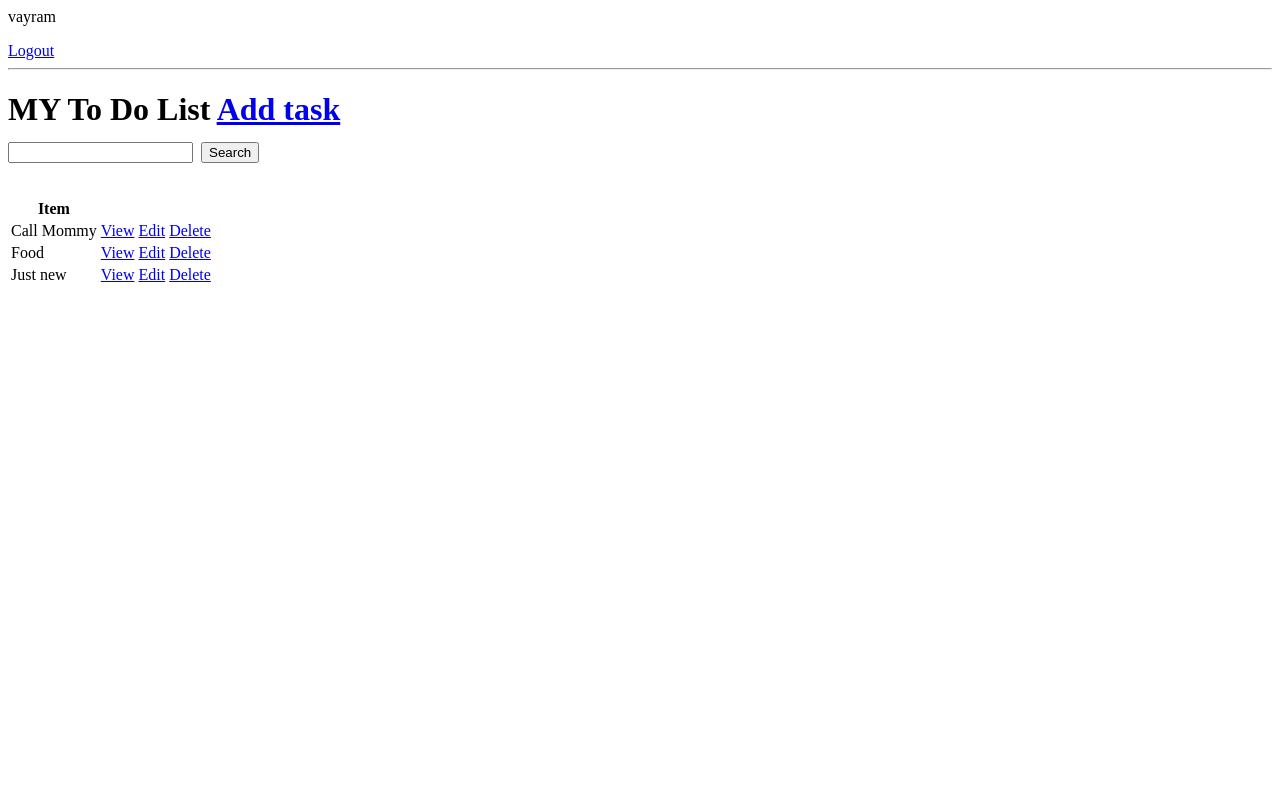
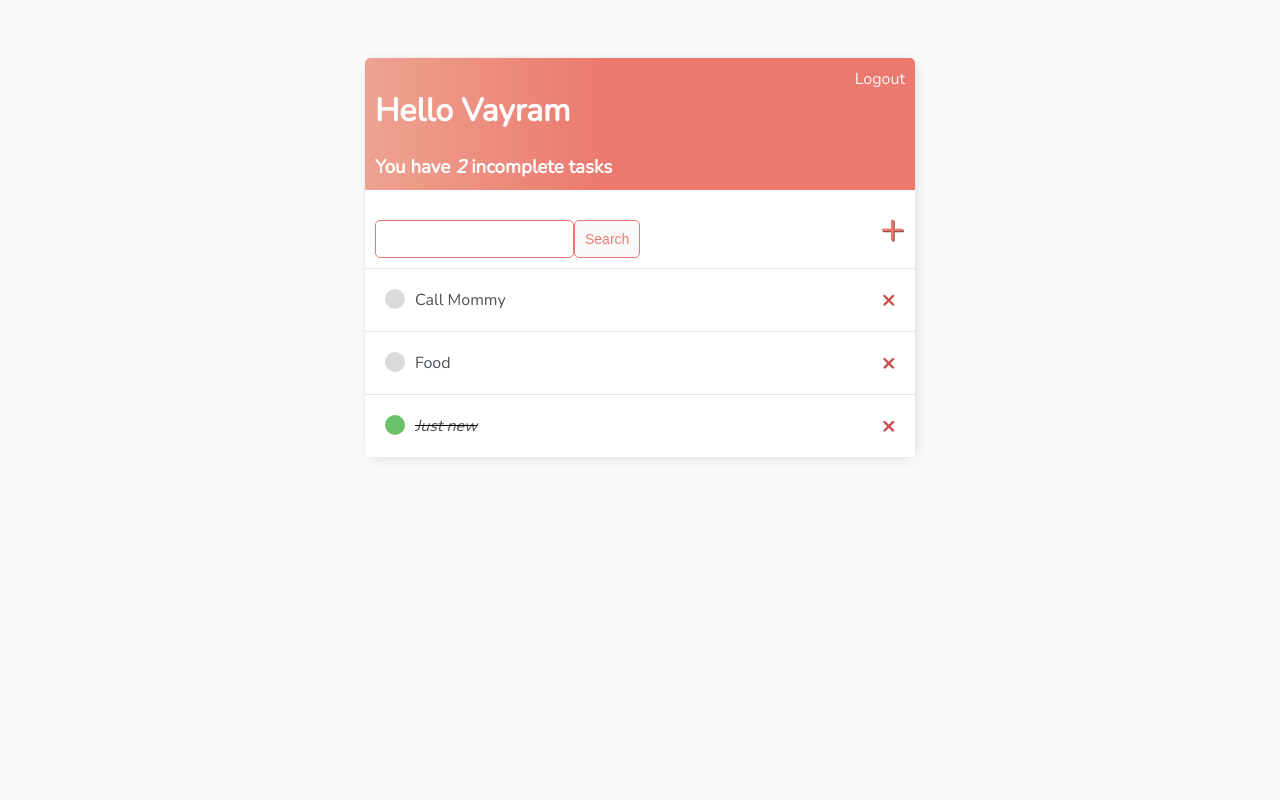
Before and after one commit to Vanniel/Todo_list, a Django app: page / in a window 1280 px wide. Run offline with Django 3.2, Linux system fonts and the light colour scheme; a user stored in the database is signed in; data comes from the database, SQL or seed files in the repository; both versions use the stored data as it was after the commit.

Commit message:
css styling.

```diff
--- /dev/null
+++ b/base/templates/base/main.html
@@ -0,0 +1,144 @@
+<!DOCTYPE html>
+<html lang="en" dir="ltr">
+  <head>
+    <meta charset="utf-8">
+    <meta http-equiv="X-UA-Compatible" content="IE=edge">
+    <title>To do Items</title>
+    <meta name="description" content="">
+    <meta name="viewport" content="width=device-width, initial-scale=1">
+    <link rel="preconnect" href="https://fonts.googleapis.com">
+    <link rel="preconnect" href="https://fonts.gstatic.com" crossorigin>
+    <link href="https://fonts.googleapis.com/css2?family=Nunito:wght@200&display=swap" rel="stylesheet">
+    <style>
+      body{
+        background-color :#FAFAFA;
+        font-family: 'Nunito', sans-serif;
+        padding-top: 50px;
+
+      }
+      h1,
+      h2,
+      h3,
+      h4,
+      h5,
+      h6, {
+        font-family: 'Raleway', sans-serif;
+      }
+      a,
+      p{
+        color: #4b5156
+      }
+      .container{
+        max-width: 550px;
+        margin: auto;
+        background-color: #fff;
+        -webkit-box-shadow: 2px 2px 13px -4px rgba(0,  0, 0, 0.21);
+        box-shadow: 2px 2px 13px -4px rgba(0, 0, 0, 0.21);
+      }
+      .header-bar{
+        display: flex;
+        justify-content: space-between;
+        color: #fff;
+        padding: 10px;
+        border-radius: 5px 5px 0 0;
+        background: linear-gradient(90deg, #eea390 0%, #eb796f 43%, #eb796f 100%);
+       }
+       .header-bar a{
+         color: rgb(247,247,247);
+         text-decoration: none;
+       }
+
+
+      .task-wrapper {
+        display: flex;
+        align-items: center;
+        justify-content: space-between;
+        padding: 20px;
+        background-color: #fff;
+        border-top: 1px solid rgb(226, 226, 226)
+      }
+      .task-title{
+        display: flex;
+      }
+      .task-title a{
+        text-decoration: none;
+        color: #4b5156;
+        margin-left: 10px;
+      }
+      .task-complete-icon
+      {
+       height: 20px;
+       width: 20px;
+       background-color: rgb(105, 192, 105);
+       border-radius: 50%;
+      }
+      .task-incomplete-icon
+      {
+       height: 20px;
+       width: 20px;
+       background-color: rgb(218, 218, 218);
+       border-radius: 50%
+      }
+      .delete-link{
+        text-decoration: none;
+        font-weight: 900;
+        color: #cf4949;
+        font-size: 22px;
+        line-height: 0;
+      }
+      #search-add-wrapper{
+        display: flex;
+        justify-content: space-between;
+        align-items: center;
+        padding: 10px;
+      }
+      #add-link{
+        color: #eb796f;
+        text-decoration: none;
+        font-size: 42px;
+        text-shadow: 1px 1px #81413b;
+      }
+      input[type=text],
+      input[type=password]
+      textarea{
+        border: 1px solid #eb796f;
+        border-radius: 5px;
+        padding: 10px;
+        width 90%
+      }
+      label{
+        padding-top: 10px !important;
+        display:block;
+      }
+      .pass{
+        padding-top: 10px !important;
+        display:block;
+      }
+      .button{
+        border: 1px solid #eb796f;
+        background-color: #FAFAFA;
+        color: #eb796f;
+        padding: 10px;
+        font-size: 14px;
+        border-radius: 5px;
+        cursor: pointer;
+      }
+      .card-body{
+        padding: 20px;
+      }
+
+
+    </style>
+
+
+  </head>
+  <body>
+    <div class="container">
+      {% block content %}
+
+
+      {% endblock content %}
+
+    </div>
+  </body>
+</html>
--- a/base/templates/base/task_list.html
+++ b/base/templates/base/task_list.html
@@ -1,34 +1,57 @@
+{% extends 'base/main.html' %}
+{% block content %}
+
+
+<div class="header-bar">
+    <div>
+        <h1>Hello {{request.user|title}}</h1>
+        <h3 style="margin:0">You have <i> {{count}}</i> incomplete task{{count|pluralize:"s"}}</h3>
+    </div>
+
     {% if request.user.is_authenticated %}
-<p>{{request.user}}</p>
     <a href="{% url 'logout'%}">Logout</a>
     {%else%}
     <a href="{%url 'login'%}">Login</a>
     {% endif %}
 
-<hr>
-<h1> MY To Do List</h>
-<a href="{% url 'task-create'%}">Add task</a>
-
-<form method="GET">
-  <input type='text' name='search-area' value="{{search_input}}">
-  <input type="submit" value='Search'>
-
-</form>
+</div>
 
 
-<table>
-    <tr>
-        <th>Item</th>
-        <th></th>
-    </tr>
+<div id="search-add-wrapper">
+  <form method="GET" style="margin-top:20px; display:flex" >
+    <input type='text' name='search-area' value="{{search_input}}">
+    <input class="button" type="submit" value='Search'>
+  </form>
+  <a id="add-link" href="{% url 'task-create'%}">&#x2b;</a>
+</div>
+
+<div class="task-items-wrapper">
     {% for task in tasks %}
-    <tr>
-        <td>{{task.title}}</td>
-        <td><a href="{%url 'task' task.id%}">View</a></td>
-        <td><a href="{%url 'task-update' task.id%}">Edit</a></td>
-        <td><a href="{%url 'task-delete' task.id %}">Delete</a></td>
-    </tr>
-    {% empty %}
-    <h3>NO Items in list</h3>
-    {% endfor%}
-</table>
+        <div class="task-wrapper">
+            {%if task.complete%}
+                <div class="task-title">
+                    <div class="task-complete-icon"></div>
+                    <i><s><a href="{%url 'task-update' task.id%}">{{task}}</a></s></i>
+                </div>
+            <a class= "delete-link" href="{%url 'task-delete' task.id %}">&#215</a>
+            {% else %}
+            <div class="task-title">
+                <div class="task-incomplete-icon"></div>
+                <a href="{%url 'task-update' task.id%}">{{task}}</a>
+            </div>
+            <a class= "delete-link" href="{%url 'task-delete' task.id %}">&#215</a>
+            {% endif%}
+
+
+        </div>
+
+
+
+    {%empty%}
+    <h3>No items in list</h3>
+    {% endfor %}
+</div>
+
+
+
+{% endblock content %}
```
Also changed, not shown: base/templates/base/login.html (+20 -7 lines), base/templates/base/register.html (+23 -5 lines), base/templates/base/task_confirm_delete.html (+15 -6 lines), base/templates/base/task_form.html (+17 -7 lines), db.sqlite3. Lines whose indentation alone changed are shown as unchanged.
